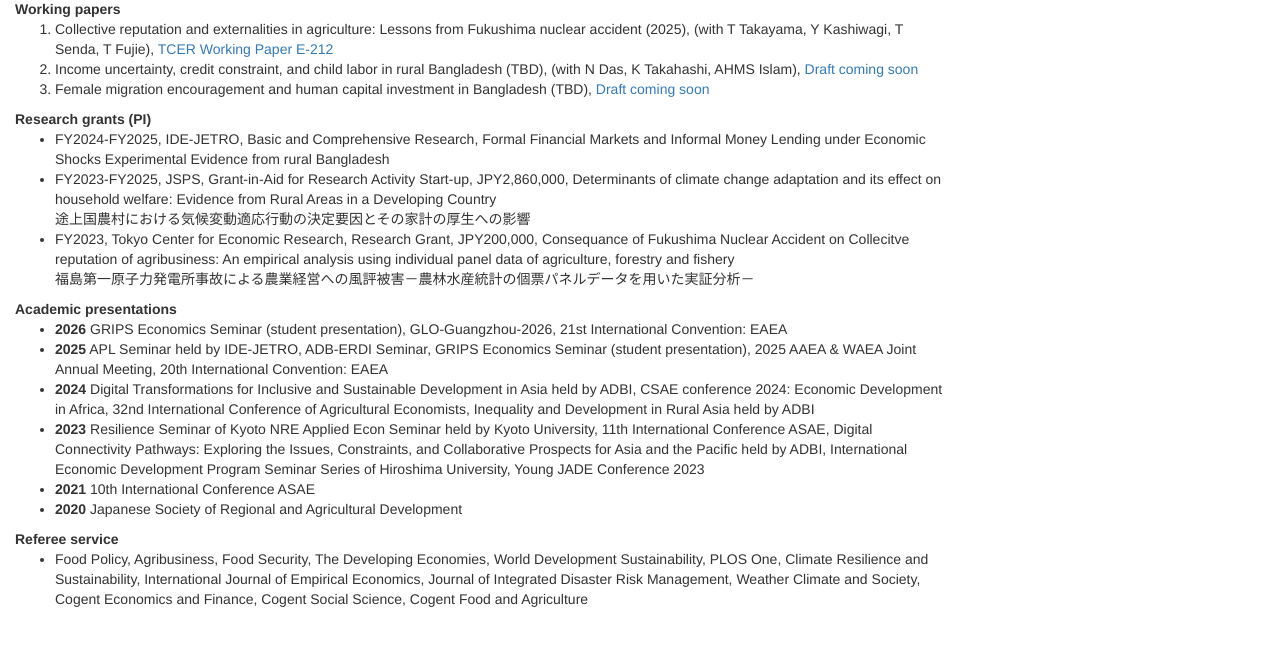
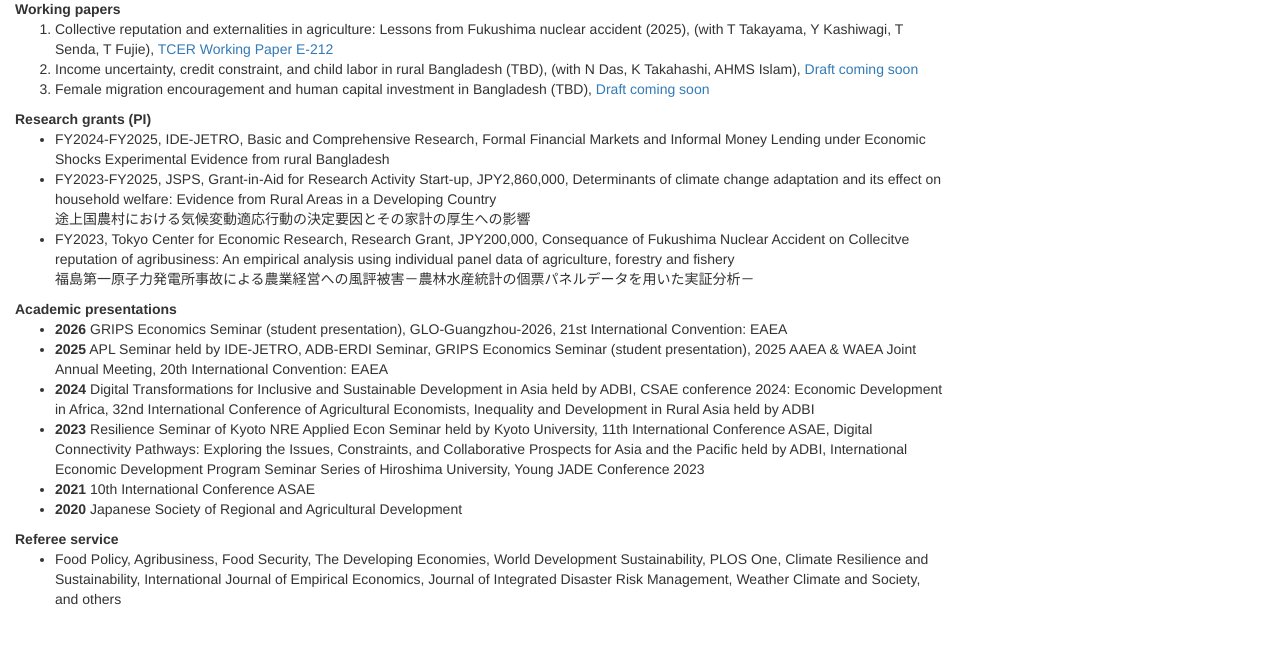
Before and after one commit to MasanoriMatsuura/masanorimatsuura.github.io, a plain HTML site: page research.html in a window 1280 px wide. Shown: the part 155-800 px from the top of the page. Drawn offline with nearby package versions, Linux system fonts and the light colour scheme.

Commit message:
Update research.html

```diff
--- a/research.html
+++ b/research.html
@@ -96,7 +96,7 @@ International Economic Development Program Seminar Series of Hiroshima Universit
 		<strong>Referee service</strong><br/>
                 <ul>
 	 	  <li>Food Policy, Agribusiness, Food Security, The Developing Economies, World Development Sustainability, PLOS One, Climate Resilience and Sustainability, International Journal of Empirical Economics, Journal of Integrated Disaster Risk Management, Weather Climate and Society,
-			  Cogent Economics and Finance, Cogent Social Science, Cogent Food and Agriculture</li>
+			 and others</li>
 		</ul>
                 </ul>
             </div>
```
